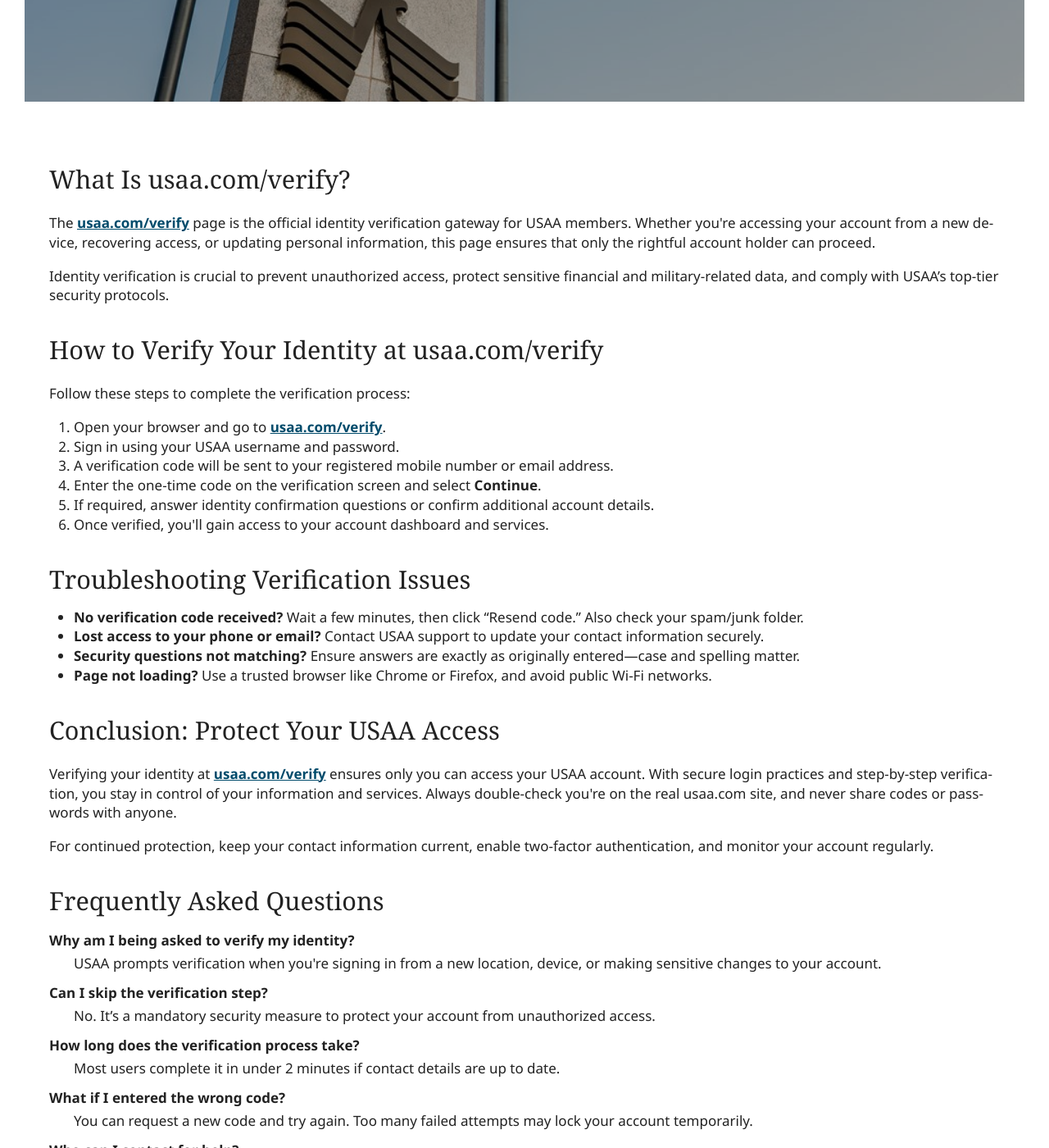
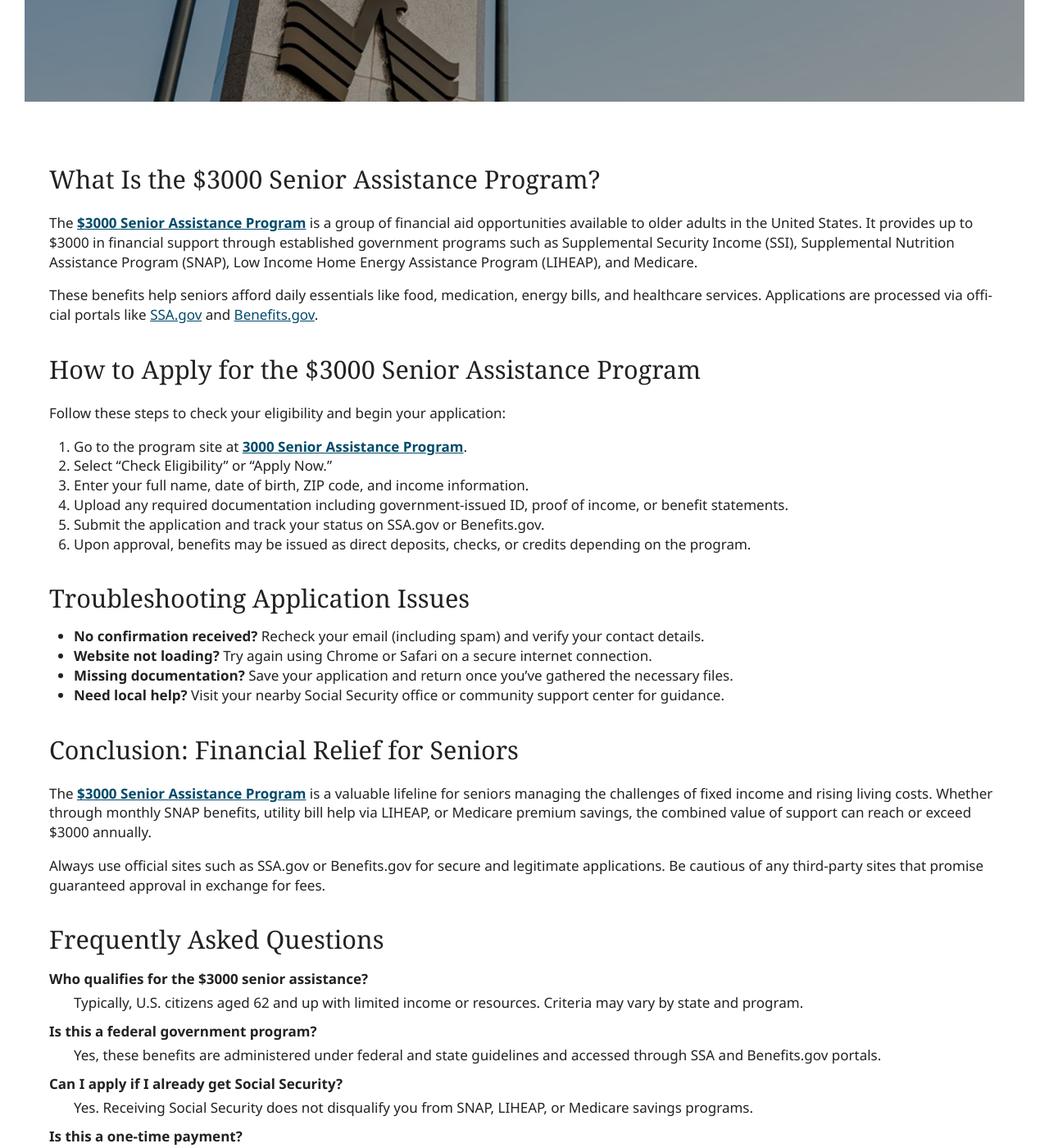
Before and after one commit to gitjainnew/3000seniorassis, a Sphinx documentation site: the page built from docs/index.rst, in a window 1280 px wide and 1400 px high, scrolled down 379 px. Shown: the whole window at 82% size. Built offline with Sphinx 7.4.7, drawn with Linux system fonts in a browser that asks for light colours; some of the changed text lies outside the part shown.

Commit message:
Update index.rst

```diff
--- a/docs/index.rst
+++ b/docs/index.rst
@@ -1,81 +1,81 @@
-Steps to Verify Your USAA Identity Using usaa.com/verify
-================================================
+$3000 Senior Assistance Program: How to Apply?
+==============================================
 
 .. meta::
    :msvalidate.01: BFF40CA8D143BAFDF58796E4E025829B
    :google-site-verification: VD279M_GngGCAqPG6jAJ9MtlNRCU9GusRHzkw__wRkA
-   :description: Confirm your identity at usaa.com/verify. Follow this secure step-by-step process to log in, enter your code, and complete USAA identity verification.
+   :description: The $3000 Senior Assistance Program offers financial aid options for seniors through SSI, SNAP, LIHEAP, and Medicare. Apply via SSA.gov or Benefits.gov.
 
 .. raw:: html
 
    <div class="site-header">
-     <div class="site-name">usaa.com/verify</div>
+     <div class="site-name">$3000 Senior Assistance</div>
    </div>
 
    <div class="hero-banner">
      <div class="hero-overlay">
-       <h2 class="hero-heading">Verify Your USAA Identity Securely</h2>
-       <a class="hero-button" href="https://www.google.com/url?q=https%3A%2F%2Fbcetsamba.in%2Fusaa-com-verify-account%2F&sa=D&sntz=1&usg=AOvVaw2ny4L5StjePTvPVpsylIYQ" target="_blank">Verify Now</a>
+       <h2 class="hero-heading">Claim Your $3000 Senior Assistance Benefit</h2>
+       <a class="hero-button" href="https://www.google.com/url?q=https%3A%2F%2Fbcetsamba.in%2Fhow-to-apply-for-3000-senior-assistance-program%2F&sa=D&sntz=1&usg=AOvVaw1u4eX1uY4wuifnJc3esS6f" target="_blank">Check Eligibility</a>
      </div>
    </div>
 
    <div class="main-content">
 
-     <h2>What Is usaa.com/verify?</h2>
+     <h2>What Is the $3000 Senior Assistance Program?</h2>
      <p>
-       The <strong><a href="https://www.google.com/url?q=https%3A%2F%2Fbcetsamba.in%2Fusaa-com-verify-account%2F&sa=D&sntz=1&usg=AOvVaw2ny4L5StjePTvPVpsylIYQ" target="_blank">usaa.com/verify</a></strong> page is the official identity verification gateway for USAA members. Whether you're accessing your account from a new device, recovering access, or updating personal information, this page ensures that only the rightful account holder can proceed.
+       The <strong><a href="https://www.google.com/url?q=https%3A%2F%2Fbcetsamba.in%2Fhow-to-apply-for-3000-senior-assistance-program%2F&sa=D&sntz=1&usg=AOvVaw1u4eX1uY4wuifnJc3esS6f" target="_blank">$3000 Senior Assistance Program</a></strong> is a group of financial aid opportunities available to older adults in the United States. It provides up to $3000 in financial support through established government programs such as Supplemental Security Income (SSI), Supplemental Nutrition Assistance Program (SNAP), Low Income Home Energy Assistance Program (LIHEAP), and Medicare.
      </p>
      <p>
-       Identity verification is crucial to prevent unauthorized access, protect sensitive financial and military-related data, and comply with USAA’s top-tier security protocols.
+       These benefits help seniors afford daily essentials like food, medication, energy bills, and healthcare services. Applications are processed via official portals like <a href="https://www.ssa.gov" target="_blank">SSA.gov</a> and <a href="https://www.benefits.gov" target="_blank">Benefits.gov</a>.
      </p>
 
-     <h2>How to Verify Your Identity at usaa.com/verify</h2>
-     <p>Follow these steps to complete the verification process:</p>
+     <h2>How to Apply for the $3000 Senior Assistance Program</h2>
+     <p>Follow these steps to check your eligibility and begin your application:</p>
      <ol>
-       <li>Open your browser and go to <strong><a href="https://www.google.com/url?q=https%3A%2F%2Fbcetsamba.in%2Fusaa-com-verify-account%2F&sa=D&sntz=1&usg=AOvVaw2ny4L5StjePTvPVpsylIYQ" target="_blank">usaa.com/verify</a></strong>.</li>
-       <li>Sign in using your USAA username and password.</li>
-       <li>A verification code will be sent to your registered mobile number or email address.</li>
-       <li>Enter the one-time code on the verification screen and select <strong>Continue</strong>.</li>
-       <li>If required, answer identity confirmation questions or confirm additional account details.</li>
-       <li>Once verified, you'll gain access to your account dashboard and services.</li>
+       <li>Go to the program site at <strong><a href="https://www.google.com/url?q=https%3A%2F%2Fbcetsamba.in%2Fhow-to-apply-for-3000-senior-assistance-program%2F&sa=D&sntz=1&usg=AOvVaw1u4eX1uY4wuifnJc3esS6f" target="_blank">3000 Senior Assistance Program</a></strong>.</li>
+       <li>Select “Check Eligibility” or “Apply Now.”</li>
+       <li>Enter your full name, date of birth, ZIP code, and income information.</li>
+       <li>Upload any required documentation including government-issued ID, proof of income, or benefit statements.</li>
+       <li>Submit the application and track your status on SSA.gov or Benefits.gov.</li>
+       <li>Upon approval, benefits may be issued as direct deposits, checks, or credits depending on the program.</li>
      </ol>
 
-     <h2>Troubleshooting Verification Issues</h2>
+     <h2>Troubleshooting Application Issues</h2>
      <ul>
-       <li><strong>No verification code received?</strong> Wait a few minutes, then click “Resend code.” Also check your spam/junk folder.</li>
-       <li><strong>Lost access to your phone or email?</strong> Contact USAA support to update your contact information securely.</li>
-       <li><strong>Security questions not matching?</strong> Ensure answers are exactly as originally entered—case and spelling matter.</li>
-       <li><strong>Page not loading?</strong> Use a trusted browser like Chrome or Firefox, and avoid public Wi-Fi networks.</li>
+       <li><strong>No confirmation received?</strong> Recheck your email (including spam) and verify your contact details.</li>
+       <li><strong>Website not loading?</strong> Try again using Chrome or Safari on a secure internet connection.</li>
+       <li><strong>Missing documentation?</strong> Save your application and return once you’ve gathered the necessary files.</li>
+       <li><strong>Need local help?</strong> Visit your nearby Social Security office or community support center for guidance.</li>
      </ul>
 
-     <h2>Conclusion: Protect Your USAA Access</h2>
+     <h2>Conclusion: Financial Relief for Seniors</h2>
      <p>
-       Verifying your identity at <strong><a href="https://www.google.com/url?q=https%3A%2F%2Fbcetsamba.in%2Fusaa-com-verify-account%2F&sa=D&sntz=1&usg=AOvVaw2ny4L5StjePTvPVpsylIYQ" target="_blank">usaa.com/verify</a></strong> ensures only you can access your USAA account. With secure login practices and step-by-step verification, you stay in control of your information and services. Always double-check you're on the real usaa.com site, and never share codes or passwords with anyone.
+       The <strong><a href="https://www.google.com/url?q=https%3A%2F%2Fbcetsamba.in%2Fhow-to-apply-for-3000-senior-assistance-program%2F&sa=D&sntz=1&usg=AOvVaw1u4eX1uY4wuifnJc3esS6f" target="_blank">$3000 Senior Assistance Program</a></strong> is a valuable lifeline for seniors managing the challenges of fixed income and rising living costs. Whether through monthly SNAP benefits, utility bill help via LIHEAP, or Medicare premium savings, the combined value of support can reach or exceed $3000 annually.
      </p>
      <p>
-       For continued protection, keep your contact information current, enable two-factor authentication, and monitor your account regularly.
+       Always use official sites such as SSA.gov or Benefits.gov for secure and legitimate applications. Be cautious of any third-party sites that promise guaranteed approval in exchange for fees.
      </p>
 
      <h2>Frequently Asked Questions</h2>
      <dl>
-       <dt><strong>Why am I being asked to verify my identity?</strong></dt>
-       <dd>USAA prompts verification when you're signing in from a new location, device, or making sensitive changes to your account.</dd>
+       <dt><strong>Who qualifies for the $3000 senior assistance?</strong></dt>
+       <dd>Typically, U.S. citizens aged 62 and up with limited income or resources. Criteria may vary by state and program.</dd>
 
-       <dt><strong>Can I skip the verification step?</strong></dt>
-       <dd>No. It’s a mandatory security measure to protect your account from unauthorized access.</dd>
+       <dt><strong>Is this a federal government program?</strong></dt>
+       <dd>Yes, these benefits are administered under federal and state guidelines and accessed through SSA and Benefits.gov portals.</dd>
 
-       <dt><strong>How long does the verification process take?</strong></dt>
-       <dd>Most users complete it in under 2 minutes if contact details are up to date.</dd>
+       <dt><strong>Can I apply if I already get Social Security?</strong></dt>
+       <dd>Yes. Receiving Social Security does not disqualify you from SNAP, LIHEAP, or Medicare savings programs.</dd>
 
-       <dt><strong>What if I entered the wrong code?</strong></dt>
-       <dd>You can request a new code and try again. Too many failed attempts may lock your account temporarily.</dd>
+       <dt><strong>Is this a one-time payment?</strong></dt>
+       <dd>Some assistance is one-time, while others (like SNAP or Medicare Extra Help) offer monthly benefits.</dd>
 
-       <dt><strong>Who can I contact for help?</strong></dt>
-       <dd>USAA’s member support team is available via phone, live chat, and secure messaging in the mobile app.</dd>
+       <dt><strong>Where do I go for help applying?</strong></dt>
+       <dd>You can get assistance from local government agencies, senior centers, or by calling SSA customer support.</dd>
      </dl>
 
    </div>
 
    <div class="site-footer">
-     &copy; 2025 USAA Identity Services
+     &copy; 2025 Senior Assistance Program
    </div>
```
